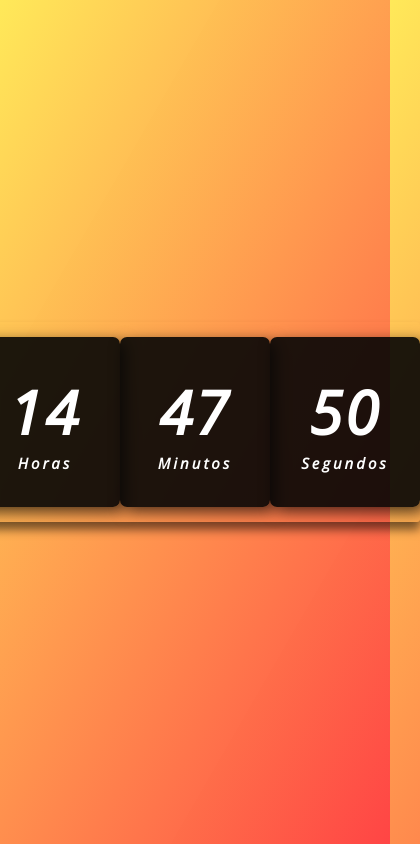
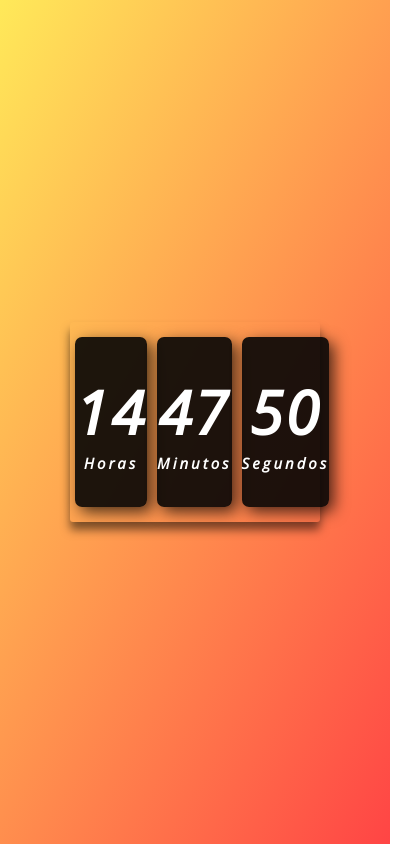
Before and after one commit to railandeveloper/relogio-digital, a plain HTML site: page index.html in a window 390 px wide. Shown: the whole page, 420 px wide, since content can reach past the window. Drawn offline with nearby package versions, Linux system fonts and the light colour scheme.

Commit message:
deixando responsivo

```diff
--- a/css/style.css
+++ b/css/style.css
@@ -48,3 +48,13 @@ body{
 .relogio span.tempo{
     font-size: 15px;
 }
+
+@media (max-width:760px){
+    .relogio{
+        width: 250px;
+    }
+
+    div{
+        margin:5px;
+    }
+}
```
